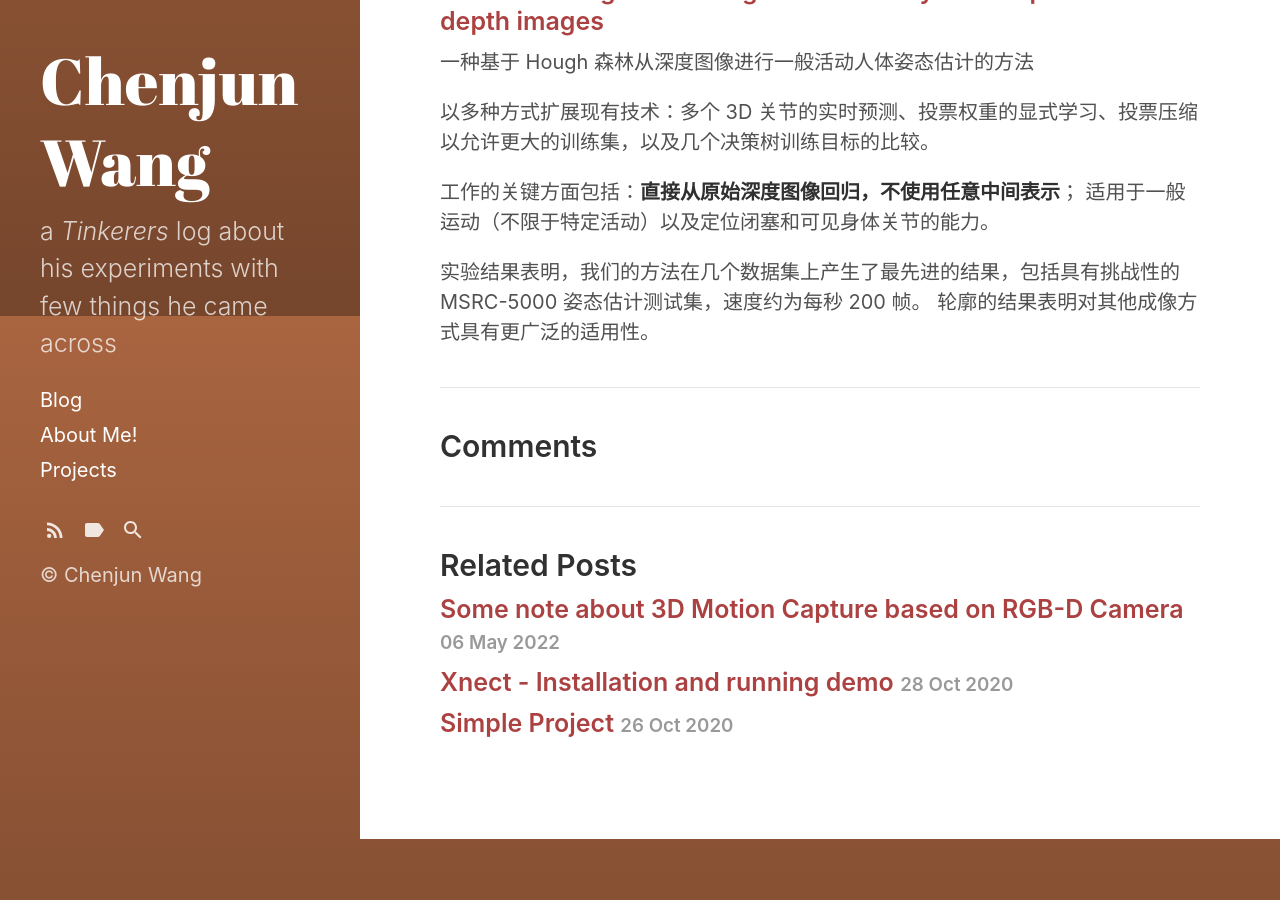
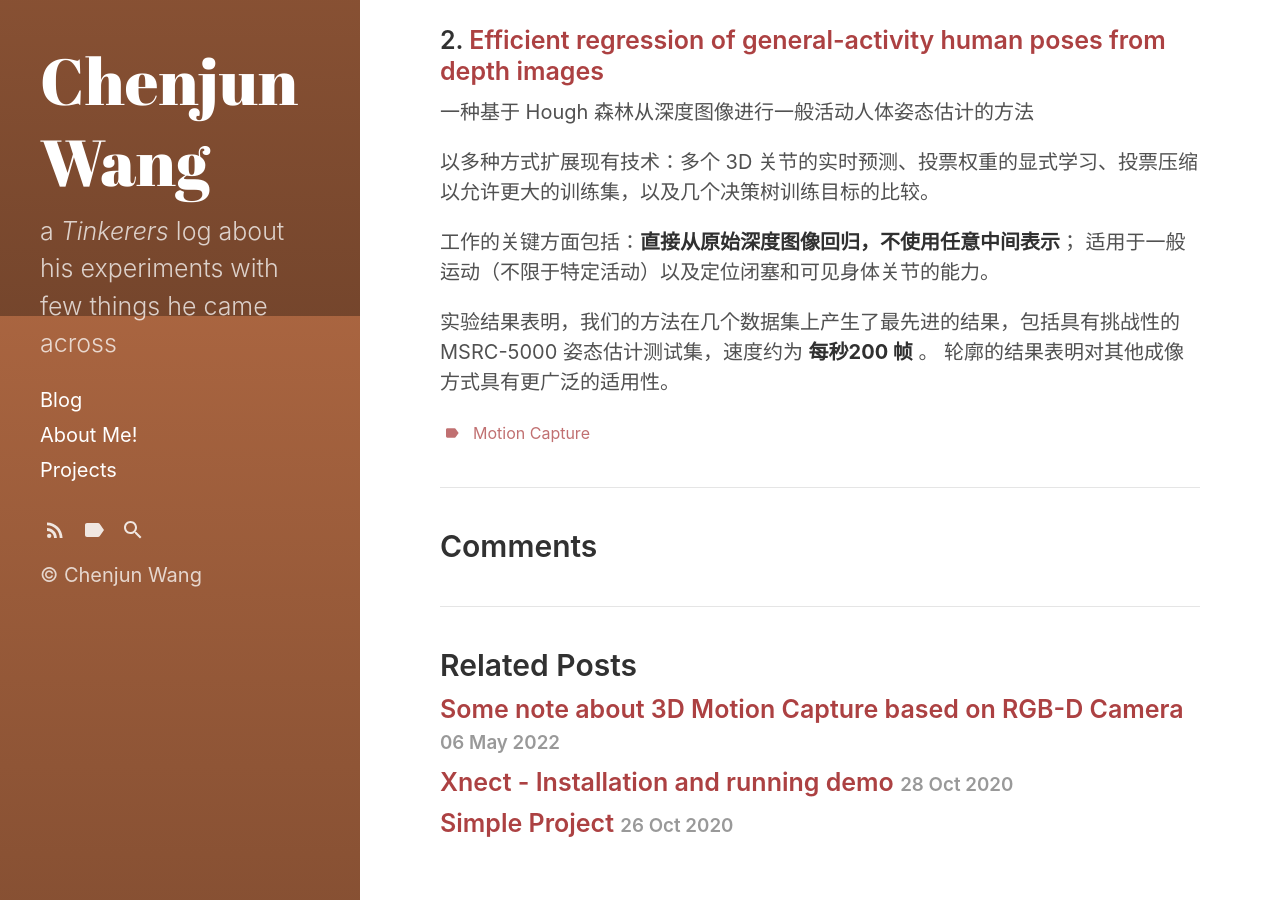
Before and after one commit to WangChenjun521/wangchenjun521.github.io, a Jekyll site: the page built from _posts/2022-5-10-MicrosoftResearch.md, in a window 1280 px wide and 900 px high, scrolled down 1484 px. Built offline with Jekyll 4.4.1, drawn with Linux system fonts in a browser that asks for light colours; our own code applies the rules of GitHub Pages for plain Markdown files; before the commit the page ends 2323 px from its top, so only the background shows below that; some of the changed text lies outside the part shown.

Commit message:
auto update

```diff
--- a/_posts/2022-5-10-MicrosoftResearch.md
+++ b/_posts/2022-5-10-MicrosoftResearch.md
@@ -8,7 +8,6 @@ tags:
 excerpt: Microsoft Research相关论文 以及一些相关的整理
 comments: true
 
-![](https://wangchenjun521.github.io/assets/images/2022_05_10/001.png)
 ---
 
 下面是Microsoft Research相关论文 以及一些相关的整理
@@ -45,4 +44,4 @@ comments: true
 
 工作的关键方面包括：**直接从原始深度图像回归，不使用任意中间表示**； 适用于一般运动（不限于特定活动）以及定位闭塞和可见身体关节的能力。
 
-实验结果表明，我们的方法在几个数据集上产生了最先进的结果，包括具有挑战性的 MSRC-5000 姿态估计测试集，速度约为每秒 200 帧。 轮廓的结果表明对其他成像方式具有更广泛的适用性。
+实验结果表明，我们的方法在几个数据集上产生了最先进的结果，包括具有挑战性的 MSRC-5000 姿态估计测试集，速度约为 **每秒200 帧** 。 轮廓的结果表明对其他成像方式具有更广泛的适用性。
```
